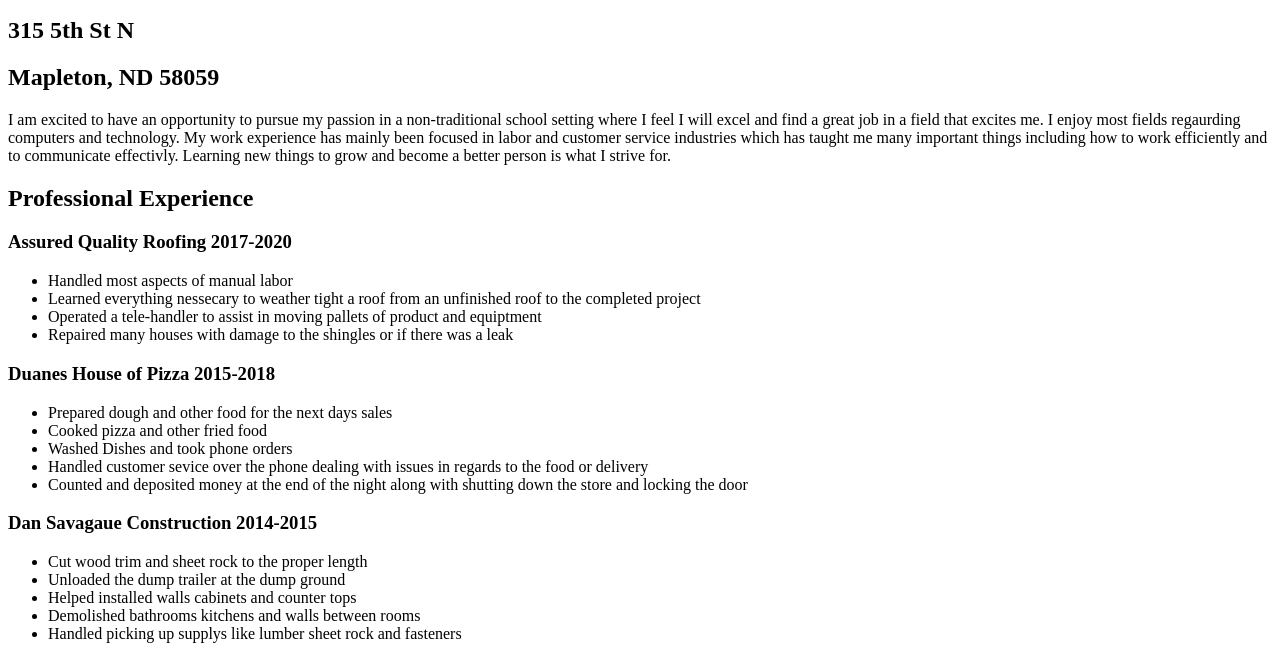
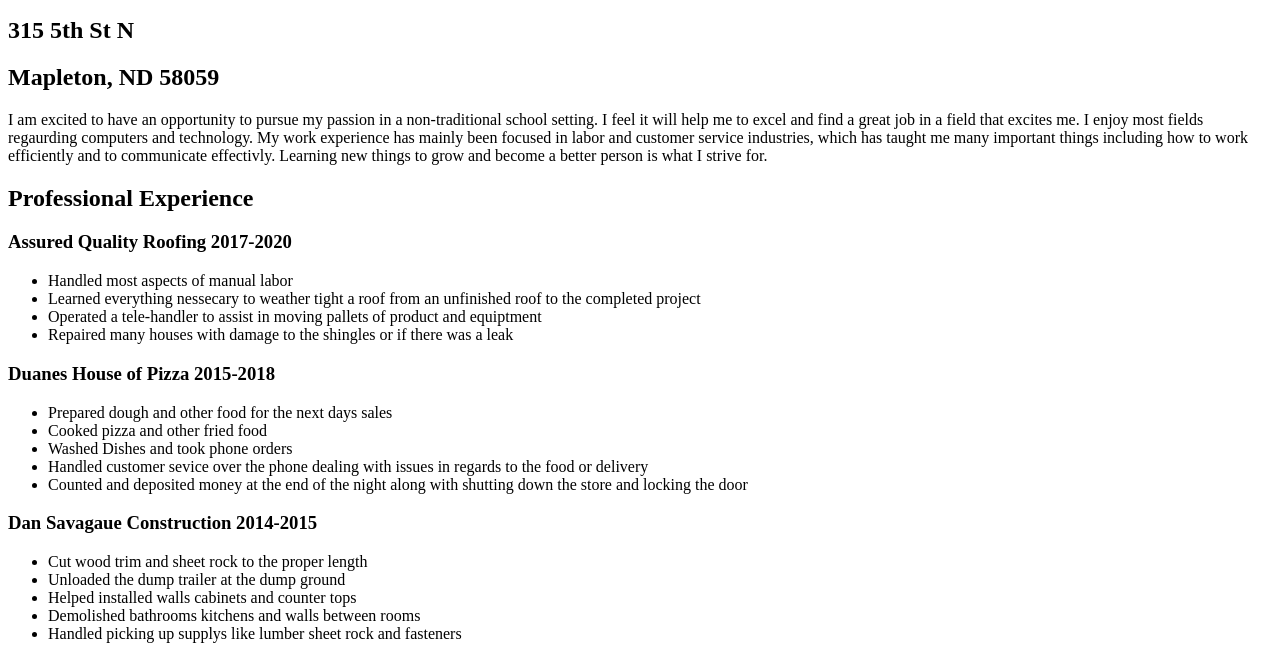
Before and after one commit to TannerChrstnsn/TannerChrstnsn.github.io, a plain HTML site: page index.html in a window 1280 px wide. Shown: the part 110-770 px from the top of the page. Drawn offline with Linux system fonts and the light colour scheme.

Commit message:
Update index.html

```diff
--- a/index.html
+++ b/index.html
@@ -3,14 +3,17 @@
   <head>
   <title> Tanner Christensen's Resume </title>
   </head>
+  <div class="heading">
   <h1> Tanner Christensen </h1>
   <h2> Tannerchrstnsn@gmai.com (701)200-9139 </h2>
   <h2> 315 5th St N </h2>
   <h2> Mapleton, ND 58059 </h2>
+  </div>
+  <div class="box-1">
   <body>
-    <p> I am excited to have an opportunity to pursue my passion in a non-traditional school setting where I feel I will excel and find a
+    <p> I am excited to have an opportunity to pursue my passion in a non-traditional school setting. I feel it will help me to excel and find a
     great job in a field that excites me. I enjoy most fields regaurding computers and technology. My work experience has mainly been focused
-    in labor and customer service industries which has taught me many important things including how to work efficiently and to communicate
+    in labor and customer service industries, which has taught me many important things including how to work efficiently and to communicate
     effectivly. Learning new things to grow and become a better person is what I strive for. </p>
   <h2> Professional Experience </h2>
     <h3> Assured Quality Roofing 2017-2020 </h3>
@@ -56,9 +59,10 @@
           each of the components and what they contribute to the whole is exciting. Instead of buying a prebuild model you learn how to understand
           how each part makes up the whole and how they work to make one machine. </p>
    <h2> Education </h2>
-      <ul>
-        <li> North Dakota State University - 2013 </li>
-        <li> Central Cass High School - 2012 </li>
-      </ul>
+     <ul>
+       <li> North Dakota State University - 2013 </li>
+       <li> Central Cass High School - 2012 </li>
+     </ul>
+        </div>
   </body>
 <html>
```
